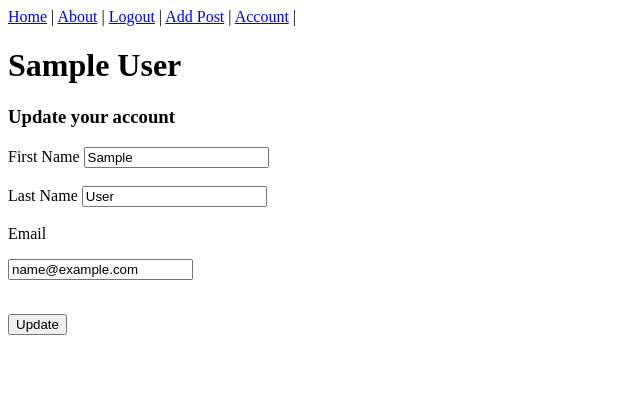
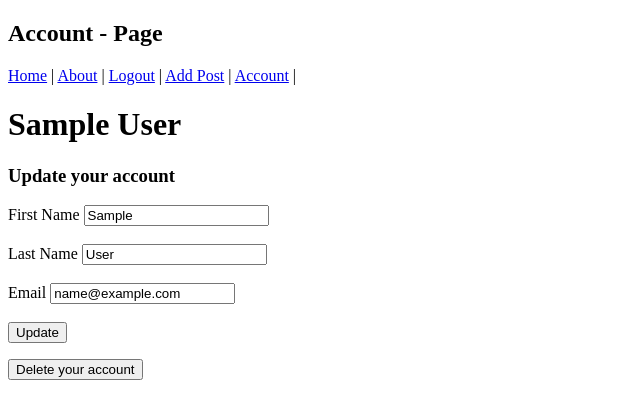
Before and after one commit to K1610174/flask-blog, a Flask app: page /account in a window 1280 px wide. Shown: the top 419 px of the page, without its empty margins (0-640 px from the left). Run offline with Flask 2, Linux system fonts and the light colour scheme; the visitor is signed in with stand-in values (Sample User, id 1); data comes from the database, SQL or seed files in the repository.

Commit message:
Delete functionality added.

```diff
--- a/application/routes.py
+++ b/application/routes.py
@@ -93,3 +93,17 @@ def account():
         form.last_name.data = current_user.last_name
         form.email.data = current_user.email
     return render_template('account.html', title='Account', form=form)
+
+@app.route("/account/delete", methods=["GET", "POST"])
+@login_required
+def account_delete():
+    user = current_user.id
+    posts = Posts.query.filter_by(user_id=user)
+    for post in posts:
+        db.session.delete(post)
+
+    account = Users.query.filter_by(id=user).first()
+    logout_user()
+    db.session.delete(account)
+    db.session.commit()
+    return redirect(url_for('register'))
--- a/application/templates/account.html
+++ b/application/templates/account.html
@@ -36,7 +36,7 @@
 		<br>
             <div class='form_group'>
                 {{ form.email.label }}
-		<p> {{ form.email }}</p>
+		 {{ form.email }}
                 {% if form.email.errors %}
                     <div class='error'>
                         {% for error in form.email.errors %}
@@ -50,6 +50,13 @@
                 {{ form.submit }}
 	     </div>
         </form>
+
+  </div>
+
+  <div class'delete-form'>
+        <form action="{{ url_for('account_delete') }}">
+		<div><p><button type="submit">Delete your account</button></p></div>
+        </form>
   </div>
 
 {% endblock %}
--- a/application/templates/layout.html
+++ b/application/templates/layout.html
@@ -5,6 +5,7 @@
 </head>
 
 <body>
+	<h2>{{title }} - Page </h2>
 	<div class=navbar>
 		{% if current_user.is_authenticated %}
 			<a href="{{ url_for('home') }}">Home</a> |
```
